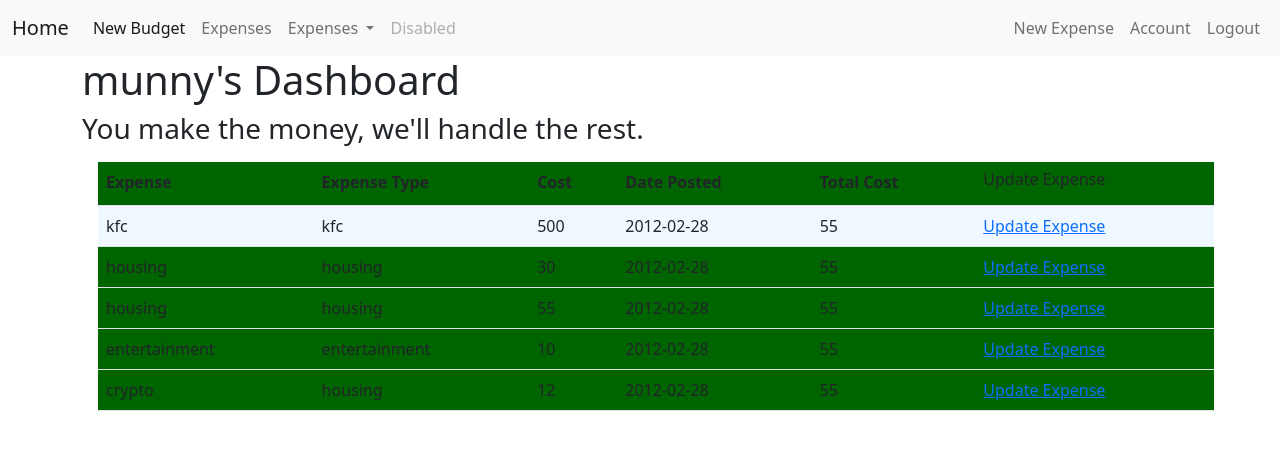
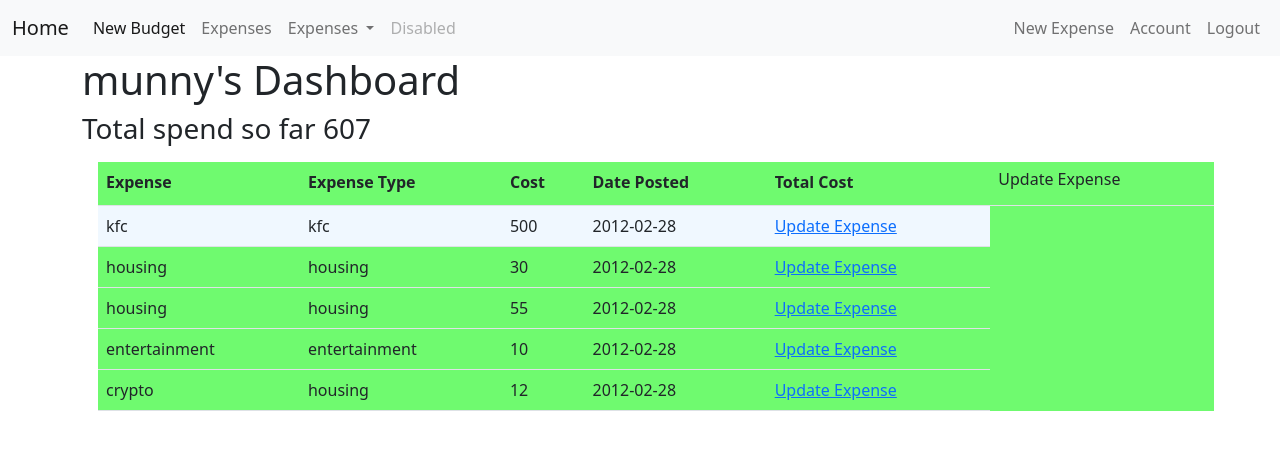
Before and after one commit to munnycodes/budget_app, a Flask app: page /start in a window 1280 px wide. Shown: the top 450 px of the page. Run offline with Flask 2, Linux system fonts and the light colour scheme; a user stored in the database is signed in; data comes from the database, SQL or seed files in the repository; both versions use the stored data as it was after the commit; some libraries are stand-ins or nearby versions.

Commit message:
Added the ability to track total cost of all expenditure (fixed a bug where everytime an expense was updated it incremented the cost, instead of adjusting)

```diff
--- a/budget_app/routes.py
+++ b/budget_app/routes.py
@@ -49,11 +49,16 @@ def login():
 @app.route('/start')
 @login_required
 def start():
-
+    expenseData = Expense.query.filter_by(user_id = session["user_id"])
+    totalSpend = []
+    for cost in expenseData:
+        i = cost.cost
+        totalSpend.append(i)
+    totalSpend = sum(totalSpend)
     headings = ("Expense", "Expense Type", "Cost", "Date Posted", "Total Cost")
     expenses = Expense.query.filter_by(user_id = session["user_id"])
 
-    return render_template('start.html', expenses=expenses, headings=headings)
+    return render_template('start.html', expenseData=expenseData, totalSpend=totalSpend, expenses=expenses, headings=headings)
 
 
 
--- a/budget_app/static/styles.css
+++ b/budget_app/static/styles.css
@@ -1,7 +1,7 @@
 .table {
     border-spacing: 0;
     margin: 1rem;
-    background-color: darkgreen;
+    background-color: rgb(111, 250, 111);
 }
 
 .table__row:nth-child(even) {
--- a/budget_app/templates/expense.html
+++ b/budget_app/templates/expense.html
@@ -6,6 +6,9 @@
 {% endblock %}
 
 {% block body %}
+{% if current_user.is_authenticated %}
+
+
     <h1>{{current_user.username}}'s Dashboard </h1>
     <h3>You make the money, we'll handle the rest.</h3>
 
@@ -97,5 +100,6 @@
 
 
     </table>
+{% endif %}
 
 {% endblock %}
--- a/budget_app/templates/new_expense.html
+++ b/budget_app/templates/new_expense.html
@@ -5,6 +5,8 @@
 {% endblock %}
 
 {% block body %}
+
+{% if current_user.is_authenticated %}
     <div class="content-section">
         <form method="POST" action="">
             {{ form.hidden_tag() }}
@@ -72,5 +74,5 @@
 
         </form>
     </div>
-
+{% endif %}
 {% endblock %}
--- a/budget_app/templates/start.html
+++ b/budget_app/templates/start.html
@@ -8,7 +8,7 @@
 {% block body %}
 
     <h1>{{current_user.username}}'s Dashboard </h1>
-    <h3>You make the money, we'll handle the rest.</h3>
+    <h3>Total spend so far {{ totalSpend }}</h3>
 
     <table class="table">
         <tr class="table__header">
@@ -25,7 +25,6 @@
             <td class= "table__cell">{{ item.expense_type }}</td>
             <td class= "table__cell">{{ item.cost }}</td>
             <td class= "table__cell">{{ item.date_posted.strftime('%Y-%m-%d') }}</td>
-            <td class= "table_cell">{{ current_user.total_cost }}</td>
             <td> <a href="{{ url_for('expense', expense_id=item.id) }}">Update Expense</a></td>
 
         </tr>
```
Also changed, not shown: budget_app/budget.db. Lines whose indentation alone changed are shown as unchanged.
